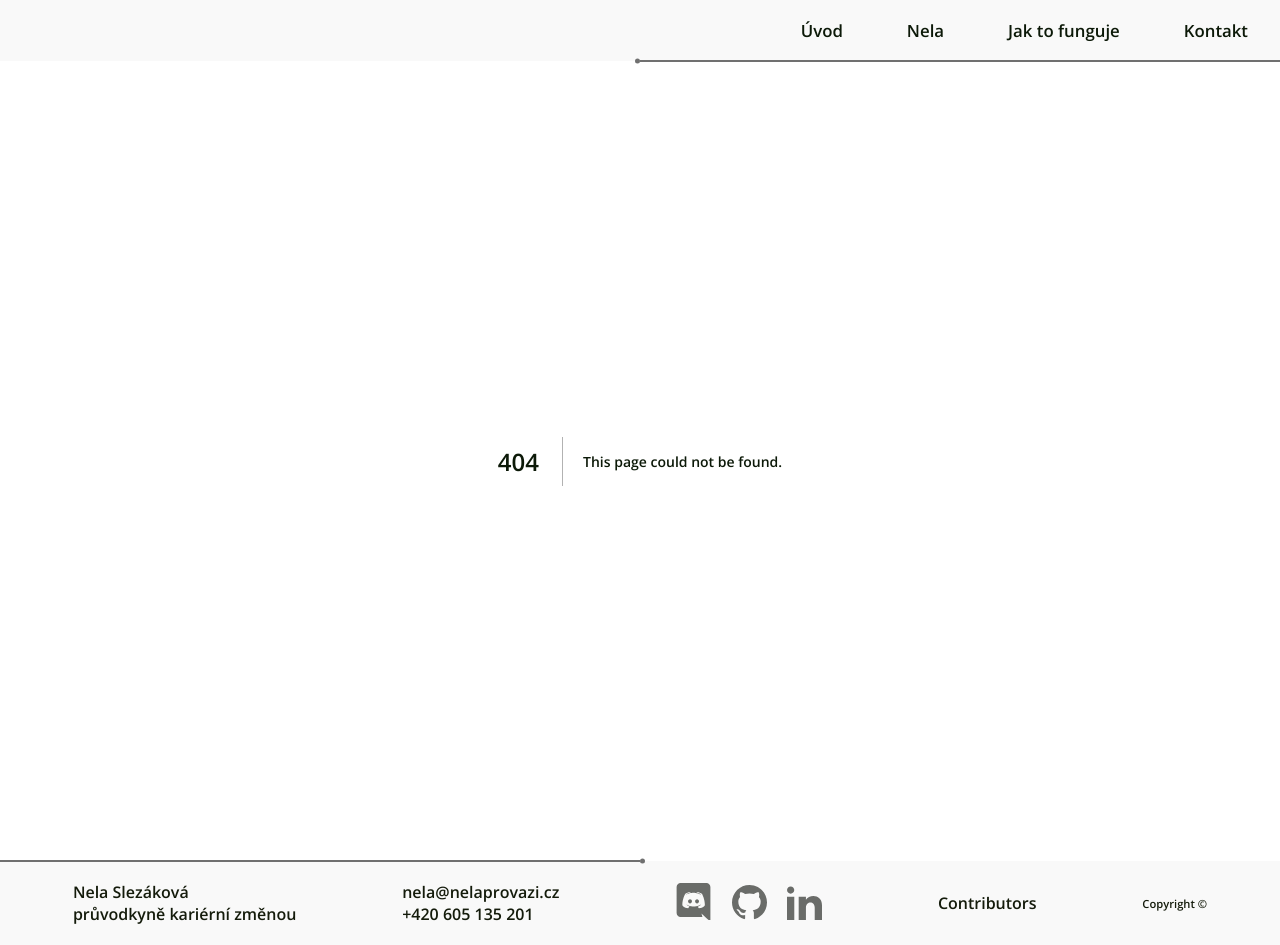
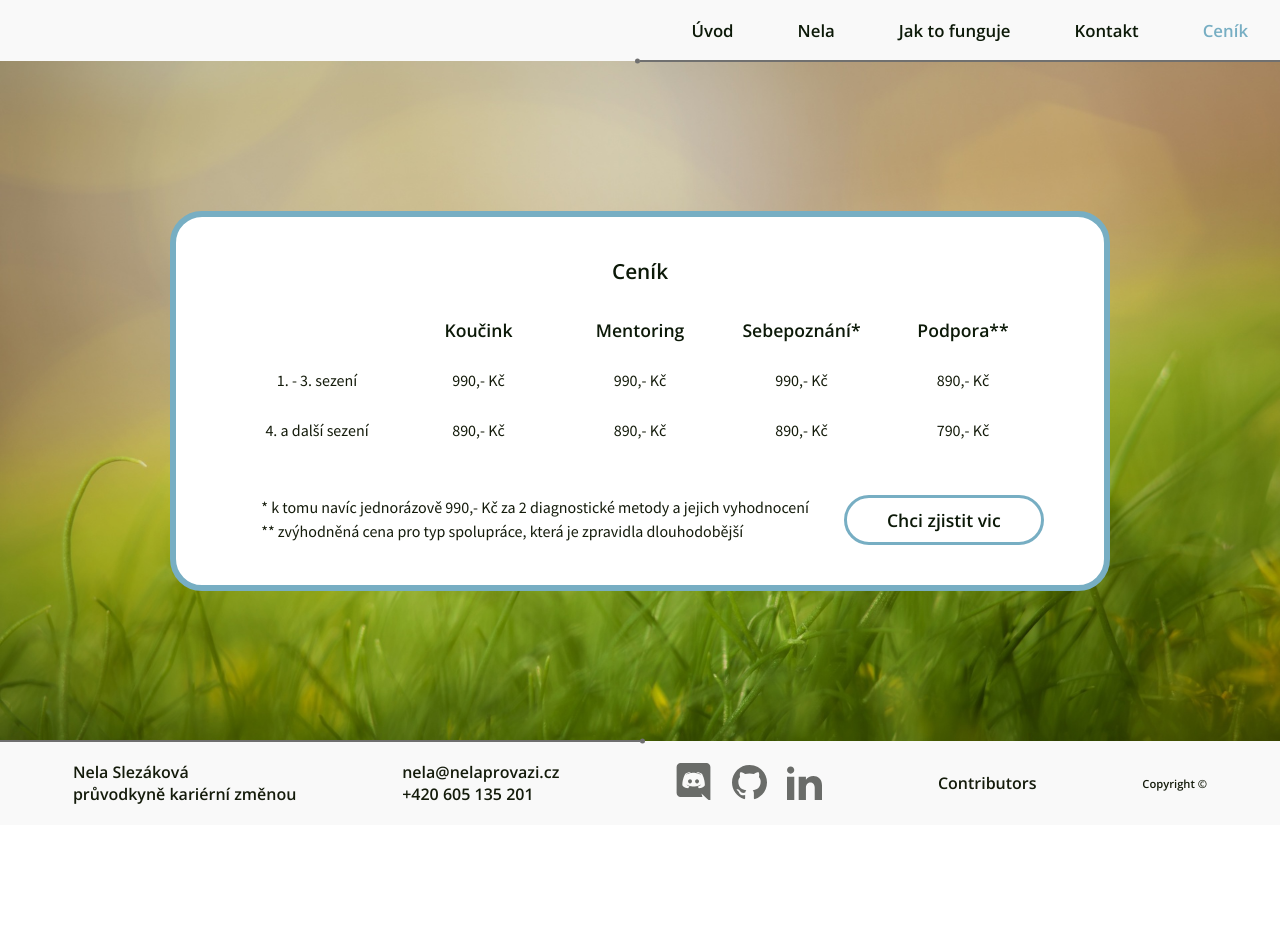
Before and after one commit to NelliaS/personal-webpage, a Next.js app: page /cenik in a window 1280 px wide. Before the commit this address had no page. After the commit the page ends 825 px from the top, so only its background shows below. Built offline with nearby package versions, Linux system fonts and the light colour scheme.

Commit message:
Stranka Cenik.tsx + cenik.moduel.css desktop

```diff
--- a/src/components/NavLinks.tsx
+++ b/src/components/NavLinks.tsx
@@ -49,6 +49,16 @@ const NavLinks = (props: { isMobile: any; closeMobileMenu: () => any; }) => {
               <a>Kontakt</a>
             </Link>
           </li>
+          <li
+            className={
+              router.pathname === "/cenik" ? activeLink : styles.link
+            }
+            onClick={handleClickMobile}
+          >
+            <Link href="/cenik">
+              <a>Ceník</a>
+            </Link>
+          </li>
         </ul>
       </div>
     </>
--- /dev/null
+++ b/src/pages/cenik.tsx
@@ -0,0 +1,42 @@
+import type { NextPage } from 'next'
+import styles from '../styles/cenik.module.css'
+import Image from "next/image";
+import HeroImage from "../../public/images/cenik.jpg";
+
+const Cenik: NextPage = () => {
+    return (
+        <main className={styles.content}>
+            <section className={styles.boxwrapper}>
+                <div className={styles.titlewrapper}>
+                    <h1>Ceník</h1>
+                </div>
+                <section className={styles.gridwrapper}>
+                    <h1 className={styles.griditem1}>Koučink</h1>
+                    <h1 className={styles.griditem2}>Mentoring</h1>
+                    <h1 className={styles.griditem3}>Sebepoznání*</h1>
+                    <h1 className={styles.griditem4}>Podpora**</h1>
+                    <p className={styles.griditem5}>1. - 3. sezení</p>
+                    <p className={styles.griditem6}>990,- Kč</p>
+                    <p className={styles.griditem7}>990,- Kč</p>
+                    <p className={styles.griditem8}>990,- Kč</p>
+                    <p className={styles.griditem9}>890,- Kč</p>
+                    <p className={styles.griditem10}>4. a další sezení</p>
+                    <p className={styles.griditem11}>890,- Kč</p>
+                    <p className={styles.griditem12}>890,- Kč</p>
+                    <p className={styles.griditem13}>890,- Kč</p>
+                    <p className={styles.griditem14}>790,- Kč</p>
+                </section>
+                <section className={styles.flexwrapper}>
+                    <div className={styles.textwrapper}>
+                        <p>* k tomu navíc jednorázově 990,- Kč za 2 diagnostické metody a jejich vyhodnocení</p>
+                        <p>** zvýhodněná cena pro typ spolupráce, která je zpravidla dlouhodobější</p>
+                    </div>
+                    <a href=""><h1>Chci zjistit vic</h1></a>
+                </section>
+          </section>
+
+        </main>
+    )
+  }
+
+  export default Cenik
--- /dev/null
+++ b/src/styles/cenik.module.css
@@ -0,0 +1,138 @@
+.content{
+    position: relative;
+    background-image: url("../../public/images/cenik.jpg");
+    background-size: cover;
+    height: 85vh;
+    display: flex;
+    justify-content: center;
+    align-items: center;
+}
+.boxwrapper{
+    display: flex;
+    flex-direction: column;
+    background-color: white;
+    border: 6px solid var(--color-secondary);
+    border-radius: 2rem;
+    padding: 0 60px;
+
+}
+
+/* GRID LAYOUT */
+
+.gridwrapper{
+    display: grid;
+    grid-template-columns: repeat(5, 1fr);
+    grid-template-rows: repeat(3, 1fr);
+    margin-bottom: 20px;
+}
+.griditem1{
+    grid-column: 2 / 3;
+    grid-row: 1 / 2;
+    place-self: center;
+}
+.griditem2{
+    grid-column: 3 / 4;
+    grid-row: 1 / 2;
+    place-self: center;
+}
+.griditem3{
+    grid-column: 4 / 5;
+    grid-row: 1 / 2;
+    place-self: center;
+}
+.griditem4{
+    grid-column: 5 / 6;
+    grid-row: 1 / 2;
+    place-self: center;
+}
+.griditem5{
+    grid-column: 1 / 2;
+    grid-row: 2 / 3;
+    place-self: center;
+}
+.griditem6{
+    grid-column: 2 / 3;
+    grid-row: 2 / 3;
+    place-self: center;
+}
+.griditem7{
+    grid-column: 3 /4;
+    grid-row: 2 / 3;
+    place-self: center;
+}
+.griditem8{
+    grid-column: 4 / 5;
+    grid-row: 2 / 3;
+    place-self: center;
+}
+.griditem9{
+    grid-column: 5 / 6;
+    grid-row: 2 / 3;
+    place-self: center;
+}
+.griditem10{
+    grid-column: 1 / 2;
+    grid-row: 3 / 4;
+    place-self: center;
+}
+.griditem11{
+    grid-column: 2 / 3;
+    grid-row: 3 / 4;
+    place-self: center;
+}
+.griditem12{
+    grid-column: 3 / 4;
+    grid-row: 3 / 4;
+    place-self: center;
+}
+.griditem13{
+    grid-column: 4 / 5;
+    grid-row: 3 / 4;
+    place-self: center;
+}
+.griditem14{
+    grid-column: 5 / 6;
+    grid-row: 3 / 4;
+    place-self: center;
+}
+
+.gridwrapper p{
+    padding: 15px;
+}
+
+.flexwrapper{
+    display: flex;
+    padding: 20px 0px 40px 0px;
+
+}
+.flexwrapper a{
+    flex-grow: 1;
+    text-decoration: none;
+    border: 3px solid var(--color-secondary);
+    border-radius: 3rem;
+    margin: 0 auto;
+    padding: 0 40px;
+}
+
+.textwrapper p{
+    line-height: 1.5;
+}
+.textwrapper{
+    flex-grow: 1;
+    padding-right: 35px;
+    padding-left: 25px;
+}
+
+.titlewrapper h1{
+    padding: 40px 0px 20px 0px;
+    text-align: center;
+}
+
+.griditem1,
+.griditem2,
+.griditem3,
+.griditem4,
+.flexwrapper a h1{
+    font-size: 1.1rem;
+    padding: 10px 0px
+}
```
Also changed, not shown: src/pages/cennik.tsx (deleted, +0 -34 lines), public/images/cenik.jpg (renamed from public/images/cennik.jpg), src/styles/cennik.module.css (deleted).
